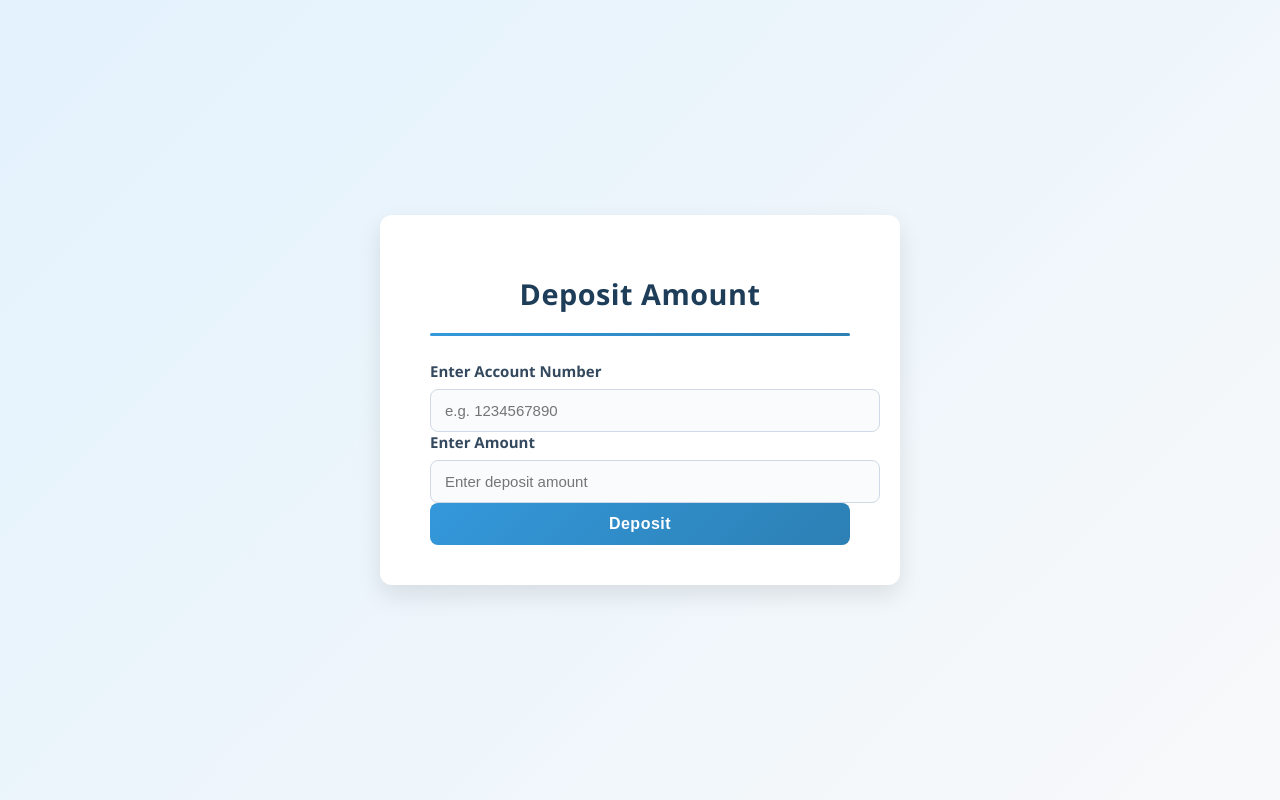
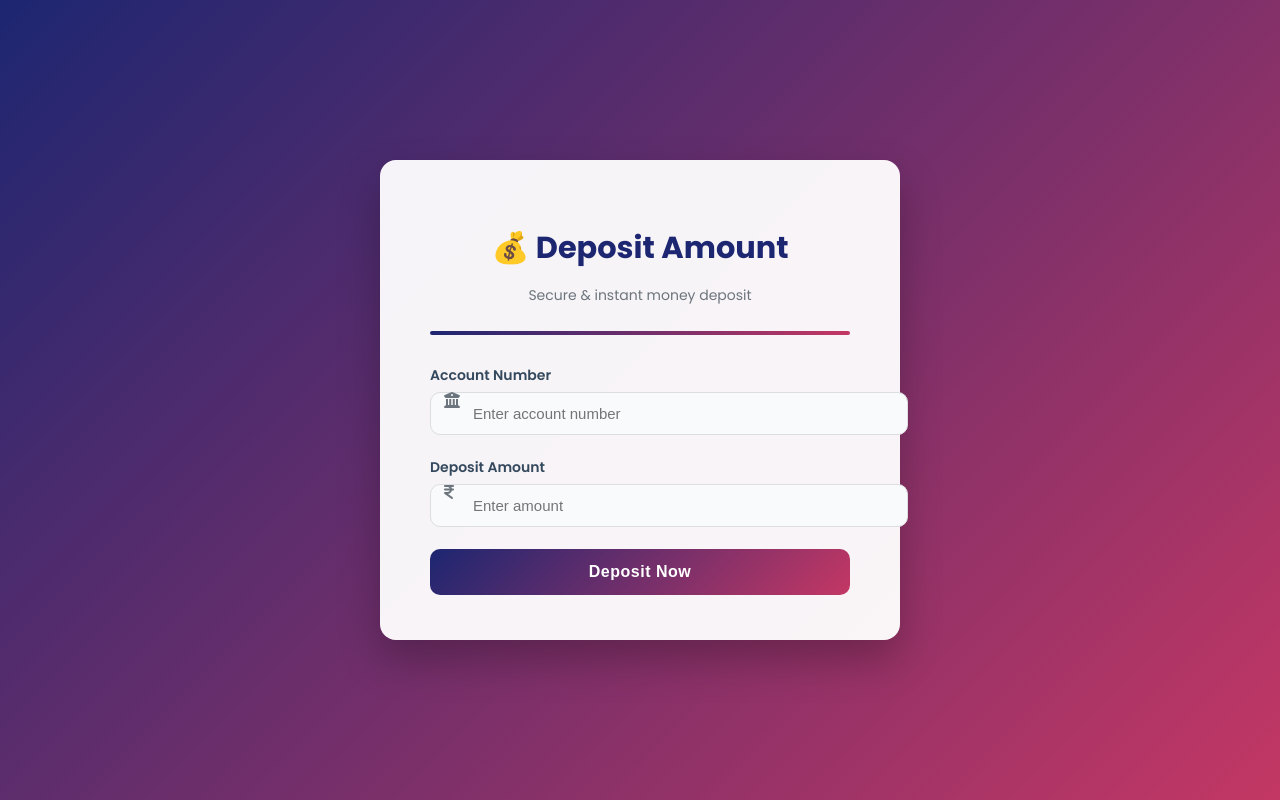
Before and after one commit to tanvi2711/Python_Full_stack_Projects, a Flask app: page /deposit in a window 1280 px wide. Run offline with Flask 3, Linux system fonts and the light colour scheme.

Commit message:
Redesign deposit page with new styles and icons
Updated the deposit page with a new design and added Google Fonts and Font Awesome icons for improved aesthetics.

```diff
--- a/BANKAPP/templates/deposit.html
+++ b/BANKAPP/templates/deposit.html
@@ -3,11 +3,18 @@
 <head>
     <meta charset="UTF-8">
     <title>Deposit Amount</title>
+
+    <!-- Google Font -->
+    <link href="https://fonts.googleapis.com/css2?family=Poppins:wght@400;500;600;700&display=swap" rel="stylesheet">
+
+    <!-- Icons -->
+    <link href="https://cdnjs.cloudflare.com/ajax/libs/font-awesome/6.5.1/css/all.min.css" rel="stylesheet">
+
     <style>
-        /* ----------- Global Page Style ----------- */
+        /* ---------- Global Style ---------- */
         body {
-            font-family: 'Poppins', 'Segoe UI', Tahoma, Geneva, Verdana, sans-serif;
-            background: linear-gradient(135deg, #e3f2fd, #f8f9fa);
+            font-family: 'Poppins', sans-serif;
+            background: linear-gradient(135deg, #1d2671, #c33764);
             margin: 0;
             height: 100vh;
             display: flex;
@@ -15,76 +22,94 @@
             align-items: center;
         }
 
-        /* ----------- Form Container ----------- */
+        /* ---------- Glass Card ---------- */
         form {
-            background: #ffffff;
-            padding: 40px 50px;
-            border-radius: 12px;
+            background: rgba(255, 255, 255, 0.95);
+            padding: 45px 50px;
+            border-radius: 16px;
             width: 100%;
             max-width: 420px;
-            box-shadow: 0 10px 25px rgba(0, 0, 0, 0.1);
-            transition: all 0.3s ease;
+            box-shadow: 0 20px 40px rgba(0, 0, 0, 0.25);
+            animation: slideUp 0.7s ease;
         }
 
-        form:hover {
-            transform: translateY(-3px);
-            box-shadow: 0 14px 30px rgba(0, 0, 0, 0.15);
+        @keyframes slideUp {
+            from { opacity: 0; transform: translateY(30px); }
+            to { opacity: 1; transform: translateY(0); }
         }
 
-        /* ----------- Heading ----------- */
+        /* ---------- Heading ---------- */
         h1 {
             text-align: center;
-            margin-bottom: 20px;
-            font-size: 1.8rem;
-            color: #1e3d58;
-            letter-spacing: 0.5px;
+            font-size: 1.9rem;
+            font-weight: 700;
+            color: #1d2671;
+            margin-bottom: 8px;
+        }
+
+        p {
+            text-align: center;
+            font-size: 14px;
+            color: #6c757d;
+            margin-bottom: 25px;
         }
 
         hr {
             border: none;
-            height: 3px;
-            background: linear-gradient(to right, #3498db, #2c80b4);
-            border-radius: 5px;
-            margin-bottom: 25px;
+            height: 4px;
+            background: linear-gradient(to right, #1d2671, #c33764);
+            border-radius: 10px;
+            margin-bottom: 30px;
         }
 
-        /* ----------- Labels & Inputs ----------- */
+        /* ---------- Input Group ---------- */
+        .input-group {
+            position: relative;
+            margin-bottom: 22px;
+        }
+
+        .input-group i {
+            position: absolute;
+            top: 50%;
+            left: 14px;
+            transform: translateY(-50%);
+            color: #6c757d;
+            font-size: 16px;
+        }
+
         label {
             display: block;
-            margin-bottom: 8px;
+            margin-bottom: 6px;
+            font-weight: 600;
             color: #34495e;
-            font-weight: 600;
-            font-size: 15px;
+            font-size: 14px;
         }
 
-        input[type="text"],
-        input[type="number"] {
+        input {
             width: 100%;
-            padding: 12px 14px;
-            border: 1px solid #d1d9e6;
-            border-radius: 8px;
+            padding: 12px 14px 12px 42px;
+            border-radius: 10px;
+            border: 1px solid #dcdde1;
             font-size: 15px;
-            color: #333;
+            background: #f9fafb;
             transition: all 0.3s ease;
-            background-color: #f9fbfc;
         }
 
-        input[type="text"]:focus,
-        input[type="number"]:focus {
-            border-color: #3498db;
-            background-color: #fff;
-            box-shadow: 0 0 6px rgba(52, 152, 219, 0.3);
+        input:focus {
             outline: none;
+            border-color: #1d2671;
+            background: #fff;
+            box-shadow: 0 0 0 4px rgba(29, 38, 113, 0.15);
         }
 
-        /* ----------- Submit Button ----------- */
+        /* ---------- Submit Button ---------- */
         input[type="submit"] {
             width: 100%;
-            background: linear-gradient(135deg, #3498db, #2c80b4);
-            color: white;
-            padding: 12px;
+            background: linear-gradient(135deg, #1d2671, #c33764);
+            color: #fff;
             border: none;
-            border-radius: 8px;
+            padding: 14px;
+            border-radius: 10px;
             font-size: 16px;
             font-weight: 600;
             letter-spacing: 0.5px;
@@ -93,16 +118,15 @@
         }
 
         input[type="submit"]:hover {
-            background: linear-gradient(135deg, #2980b9, #2471a3);
-            transform: translateY(-2px);
-            box-shadow: 0 6px 12px rgba(52, 152, 219, 0.25);
+            transform: translateY(-3px);
+            box-shadow: 0 10px 20px rgba(195, 55, 100, 0.35);
         }
 
-        /* ----------- Message Box ----------- */
+        /* ---------- Message Box ---------- */
         #message {
             margin-top: 25px;
-            padding: 12px 15px;
-            border-radius: 8px;
+            padding: 14px;
+            border-radius: 10px;
             text-align: center;
             font-weight: 500;
             font-size: 15px;
@@ -110,50 +134,62 @@
         }
 
         .success {
-            background-color: #e8f8f5;
-            color: #1abc9c;
+            background-color: #e9f9f1;
+            color: #16a085;
             border: 1px solid #a3e4d7;
         }
 
         .error {
             background-color: #fdecea;
-            color: #e74c3c;
+            color: #c0392b;
             border: 1px solid #f5b7b1;
         }
+
         @keyframes fadeIn {
             from { opacity: 0; transform: translateY(10px); }
             to { opacity: 1; transform: translateY(0); }
         }
 
-        /* ----------- Responsive Design ----------- */
+        /* ---------- Responsive ---------- */
         @media (max-width: 600px) {
             form {
-                padding: 30px 25px;
+                padding: 35px 25px;
                 max-width: 90%;
             }
             h1 {
-                font-size: 1.5rem;
+                font-size: 1.6rem;
             }
         }
     </style>
 </head>
+
 <body>
+
     <form action="" method="post">
-        <h1>Deposit Amount</h1>
+        <h1>💰 Deposit Amount</h1>
+        <p>Secure & instant money deposit</p>
         <hr>
 
-        <label for="accno">Enter Account Number</label>
-        <input type="text" name="accno" id="accno" placeholder="e.g. 1234567890" required>
+        <div class="input-group">
+            <label for="accno">Account Number</label>
+            <i class="fa-solid fa-building-columns"></i>
+            <input type="text" name="accno" id="accno" placeholder="Enter account number" required>
+        </div>
 
-        <label for="amount">Enter Amount</label>
-        <input type="number" name="amount" id="amount" min="1" placeholder="Enter deposit amount" required>
+        <div class="input-group">
+            <label for="amount">Deposit Amount</label>
+            <i class="fa-solid fa-indian-rupee-sign"></i>
+            <input type="number" name="amount" id="amount" min="1" placeholder="Enter amount" required>
+        </div>
 
-        <input type="submit" value="Deposit">
+        <input type="submit" value="Deposit Now">
     </form>
+
     {% if msg %}
     <div id="message" class="{{msg_type}}">
         {{msg}}
     </div>
     {% endif %}
+
 </body>
 </html>
```
